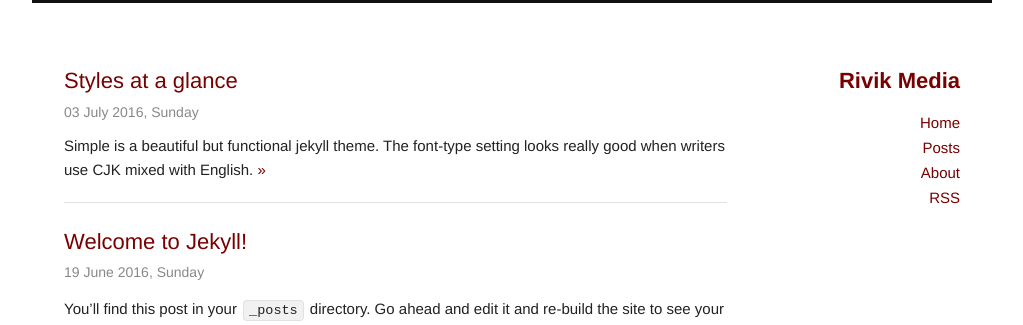
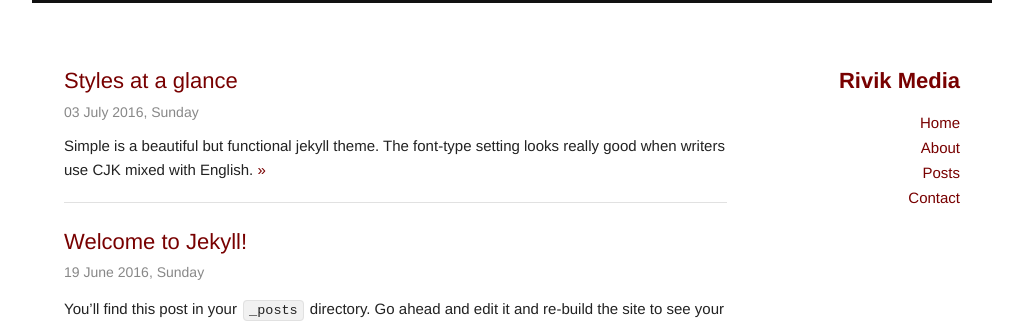
Before and after one commit to Rivik-Media/rivik-media, a Jekyll site: the page built from index.html, in a window 1280 px wide. Shown: the top 325 px of the page, without its empty margins (128-1151 px from the left). Built offline with Jekyll 4.4.1, drawn with Linux system fonts in a browser that asks for light colours.

Commit message:
site updates

```diff
--- a/_includes/header.html
+++ b/_includes/header.html
@@ -18,9 +18,9 @@
       <nav>
         <ul class="page-link">
           <li><a href="{{ "/" | prepend: site.baseurl }}">Home</a></li>
+          <li><a href="{{ "/about" | prepend: site.baseurl }}">About</a></li>
           <li><a href="{{ "/archive" | prepend: site.baseurl }}">Posts</a></li>
-          <li><a href="{{ "/about" | prepend: site.baseurl }}">About</a></li>
-          <li><a href="{{ "/feed.xml" | prepend: site.baseurl }}">RSS</a></li>
+          <li><a href="mailto:hello@rivikmedia.com">Contact</a></li>
         </ul>
       </nav>
     </div>
--- a/archive.html
+++ b/archive.html
@@ -26,7 +26,4 @@ title: Archive
 
   </section>
 
-  <footer class="article-footer" mar>
-    {% include author.html %}
-  </footer>
 </div>
```
Also changed, not shown: other parts of archive.html (+1 -1 lines), assets/img/Taffy.jpg (deleted).
